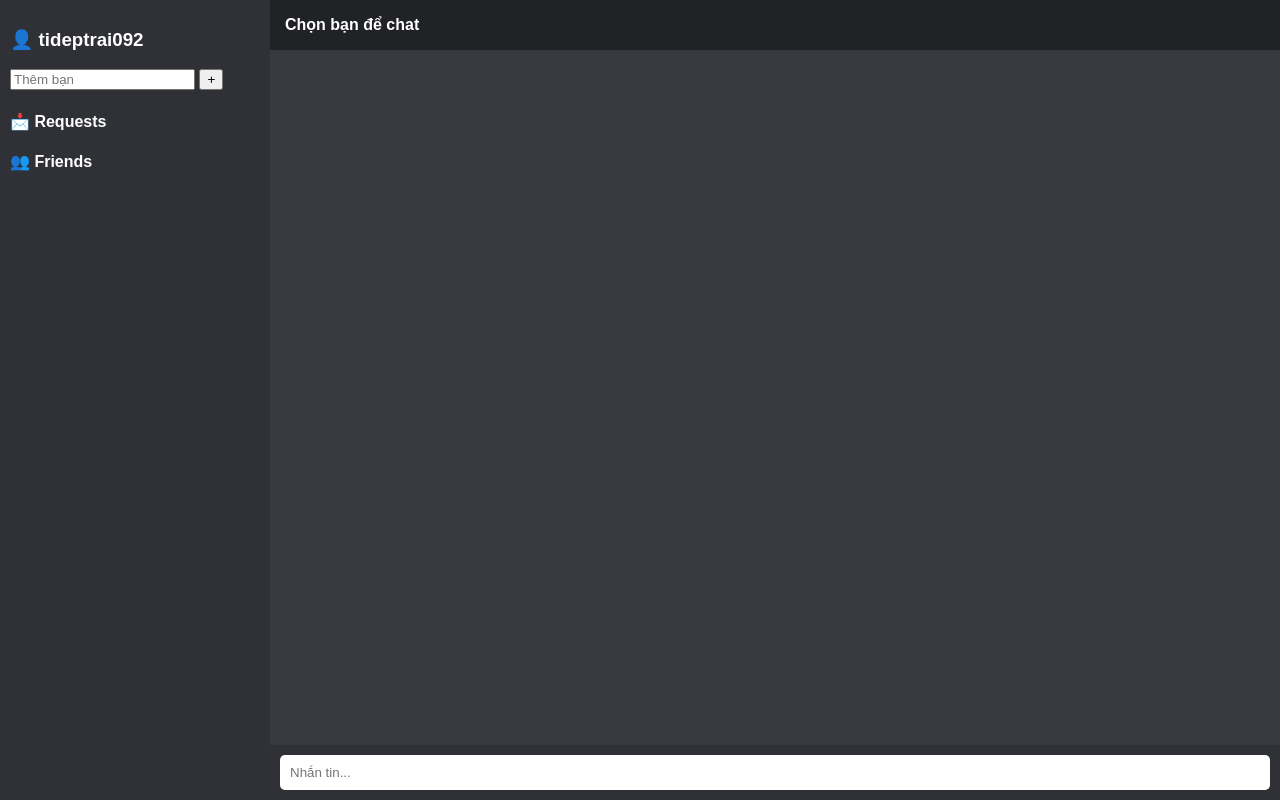
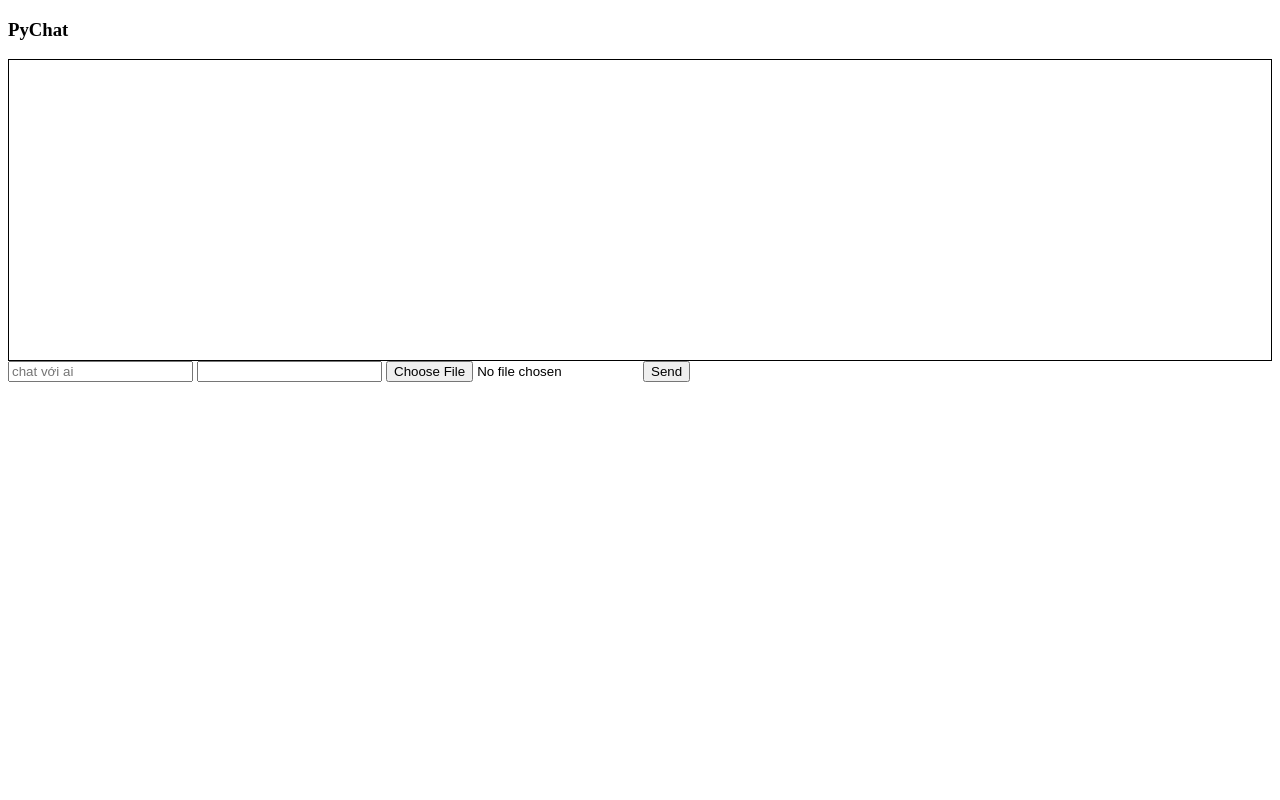
Before and after one commit to Blallow2/pychat, a Flask app: page /chat in a window 1280 px wide. Run offline with Flask 3, Linux system fonts and the light colour scheme; a user stored in the database is signed in; data that the repository does not hold is empty; some libraries are stand-ins or nearby versions.

Commit message:
Refactor chat.html for new chat interface
Removed old chat UI and replaced it with a simplified version featuring a new layout and functionality.

```diff
--- a/templates/chat.html
+++ b/templates/chat.html
@@ -1,265 +1,76 @@
 <!DOCTYPE html>
 <html>
 <head>
-<meta charset="UTF-8">
 <script src="https://cdn.socket.io/4.0.0/socket.io.min.js"></script>
-
-<style>
-body {
-    margin:0;
-    display:flex;
-    height:100vh;
-    font-family:Arial;
-}
-
-/* SIDEBAR */
-.sidebar {
-    width:250px;
-    background:#2f3136;
-    color:white;
-    padding:10px;
-}
-
-.friend {
-    padding:8px;
-    border-radius:6px;
-    margin:3px 0;
-    cursor:pointer;
-}
-
-.friend:hover {
-    background:#40444b;
-}
-
-.active {
-    background:#5865f2;
-}
-
-/* CHAT AREA */
-.chat {
-    flex:1;
-    display:flex;
-    flex-direction:column;
-    background:#36393f;
-}
-
-.header {
-    height:50px;
-    background:#202225;
-    color:white;
-    display:flex;
-    align-items:center;
-    padding-left:15px;
-    font-weight:bold;
-}
-
-#messages {
-    flex:1;
-    overflow-y:auto;
-    padding:10px;
-}
-
-/* MESSAGE BUBBLE */
-.msg {
-    max-width:60%;
-    padding:10px;
-    margin:5px;
-    border-radius:10px;
-    color:white;
-}
-
-.me {
-    background:#5865f2;
-    margin-left:auto;
-}
-
-.other {
-    background:#40444b;
-}
-
-/* INPUT */
-.inputBox {
-    display:flex;
-    padding:10px;
-    background:#2f3136;
-}
-
-#msg {
-    flex:1;
-    padding:10px;
-    border:none;
-    border-radius:5px;
-}
-</style>
 </head>
 
 <body>
 
-<!-- SIDEBAR -->
-<div class="sidebar">
-    <h3>👤 {{user}}</h3>
+<h3>PyChat</h3>
 
-    <input id="addUser" placeholder="Thêm bạn">
-    <button onclick="addFriend()">+</button>
+<div id="friends"></div>
 
-    <h4>📩 Requests</h4>
-    <div id="requests"></div>
+<div id="chat" style="height:300px;overflow:auto;border:1px solid"></div>
 
-    <h4>👥 Friends</h4>
-    <div id="friends"></div>
-</div>
-
-<!-- CHAT -->
-<div class="chat">
-
-    <div class="header" id="chatHeader">
-        Chọn bạn để chat
-    </div>
-
-    <div id="messages"></div>
-
-    <div class="inputBox">
-        <input id="msg" placeholder="Nhắn tin...">
-    </div>
-
-</div>
+<input id="to" placeholder="chat với ai">
+<input id="msg">
+<input type="file" id="img">
+<button onclick="send()">Send</button>
 
 <script>
-var socket = io();
+let socket = io();
+let me = "{{user}}";
+let current = "";
 
-let user = "{{user}}";
-let room = null;
-let currentFriend = null;
+fetch('/friends').then(r=>r.json()).then(data=>{
+friends.innerHTML = data.map(f=>`<div onclick="openChat('${f}')">${f}</div>`).join("");
+});
 
-// ===== ADD FRIEND =====
-function addFriend(){
-    let to = document.getElementById("addUser").value;
+function openChat(user){
+current = user;
+socket.emit("join",{u1:me,u2:user});
 
-    fetch('/add_friend',{
-        method:'POST',
-        headers:{'Content-Type':'application/x-www-form-urlencoded'},
-        body:`from=${user}&to=${to}`
-    });
+fetch('/messages/'+user).then(r=>r.json()).then(data=>{
+chat.innerHTML="";
+data.forEach(add);
+});
 }
 
-// ===== LOAD FRIENDS =====
-function loadFriends(){
-    fetch('/friends/'+user)
-    .then(r=>r.json())
-    .then(data=>{
-        let div=document.getElementById("friends");
-        div.innerHTML="";
+socket.on("msg", add);
 
-        data.friends.forEach(f=>{
-            div.innerHTML += `
-            <div class="friend ${f===currentFriend?'active':''}"
-                 onclick="openChat('${f}')">
-                 ${f}
-            </div>`;
-        });
-    });
+function add(d){
+let div = document.createElement("div");
+div.innerHTML = `<b>${d.user}</b>: ${d.text||""}`;
+if(d.image){
+div.innerHTML += `<br><img src="${d.image}" width=100>`;
+}
+chat.appendChild(div);
 }
 
-// ===== LOAD REQUEST =====
-function loadRequests(){
-    fetch('/requests/'+user)
-    .then(r=>r.json())
-    .then(data=>{
-        let div=document.getElementById("requests");
-        div.innerHTML="";
+function send(){
+let file = img.files[0];
 
-        data.requests.forEach(u=>{
-            div.innerHTML += `
-            ${u} <button onclick="accept('${u}')">✔</button><br>`;
-        });
-    });
+if(file){
+let form = new FormData();
+form.append("file", file);
+
+fetch('/upload',{method:'POST',body:form})
+.then(r=>r.text())
+.then(url=>{
+socket.emit("send",{to:current,text:msg.value,image:url});
+});
+}else{
+socket.emit("send",{to:current,text:msg.value});
+}
 }
 
-// ===== ACCEPT =====
-function accept(u){
-    fetch('/accept',{
-        method:'POST',
-        headers:{'Content-Type':'application/x-www-form-urlencoded'},
-        body:`from=${u}&to=${user}`
-    }).then(()=>{
-        loadFriends();
-        loadRequests();
-    });
+Notification.requestPermission();
+
+socket.on("msg", d=>{
+if(document.hidden){
+new Notification("Tin mới",{body:d.user+": "+d.text});
 }
-
-// ===== OPEN CHAT =====
-function openChat(f){
-    currentFriend = f;
-    room = [user,f].sort().join("_");
-
-    document.getElementById("chatHeader").innerText = "💬 " + f;
-
-    socket.emit("join",{user:user, room:room});
-
-    // load tin nhắn cũ
-    fetch('/messages/'+room)
-    .then(r=>r.json())
-    .then(data=>{
-        let div=document.getElementById("messages");
-        div.innerHTML="";
-
-        data.forEach(m=>{
-            let cls = m.user === user ? "me" : "other";
-
-            div.innerHTML += `
-            <div class="msg ${cls}">
-                ${m.text}
-            </div>`;
-        });
-    });
-
-    loadFriends();
-}
-
-// ===== SEND MESSAGE =====
-document.getElementById("msg").addEventListener("keypress",function(e){
-    if(e.key==="Enter"){
-        if(!room){
-            alert("Chọn người để chat!");
-            return;
-        }
-
-        socket.emit("send_message",{
-            user:user,
-            text:this.value,
-            room:room
-        });
-
-        this.value="";
-    }
 });
-
-// ===== RECEIVE =====
-socket.on("receive_message",function(d){
-
-    let cls = "other";
-    let icon = "";
-
-    if(d.user === user) cls = "me";
-
-    if(d.user === "🤖 PyChatBot"){
-        cls = "bot";
-        icon = "🤖 ";
-    }
-
-    let div=document.getElementById("messages");
-    div.innerHTML += `
-    <div class="msg ${cls}">
-        ${icon}${d.text}
-    </div>`;
-});
-
-// ===== AUTO LOAD =====
-setInterval(()=>{
-    loadFriends();
-    loadRequests();
-},2000);
-
 </script>
 
 </body>
```
